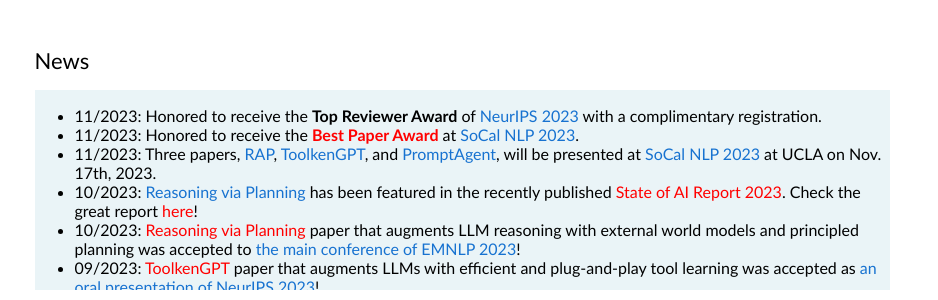
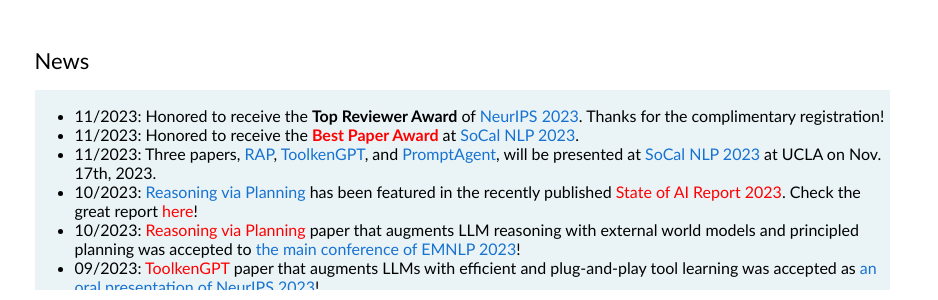
Before and after one commit to zhenwang9102/zhenwang9102.github.io, a Jekyll site: the page built from _posts/2019-06-02-venue.markdown, in a window 1280 px wide and 900 px high, scrolled down 743 px. Shown: the part 154-454 px from the top of the window, without its empty margins (178-1116 px from the left). Built offline with Jekyll 4.4.1, drawn with Linux system fonts in a browser that asks for light colours; some of the changed text lies outside the part shown.

Commit message:
Update default.html

```diff
--- a/_layouts/default.html
+++ b/_layouts/default.html
@@ -111,7 +111,7 @@
               <div class="listbox">
                 <ul>
                   <li>
-                    11/2023: Honored to receive the <b>Top Reviewer Award</b> of <a href="https://neurips.cc/Conferences/2023/ProgramCommittee">NeurIPS 2023</a> with a complimentary registration.
+                    11/2023: Honored to receive the <b>Top Reviewer Award</b> of <a href="https://neurips.cc/Conferences/2023/ProgramCommittee">NeurIPS 2023</a>. Thanks for the complimentary registration!
                   </li>
                   <li>
                     11/2023: Honored to receive the <a style="color:red"><b>Best Paper Award</b></a> at <a href="https://socalnlp.github.io/symp23/index.html">SoCal NLP 2023</a>.
@@ -663,6 +663,9 @@
                   <a style="color:red"><b>Best Paper Award</b></a>, SoCal NLP, 2023
                 </li>
                 <li>
+                  Top Reviewer Award, NeurIPS, 2023
+                </li>
+                <li>
                   Third-Place Honor, Inaugural Alexa Prize TaskBot Challenge, 2022
                 </li>
                 <li>
```
